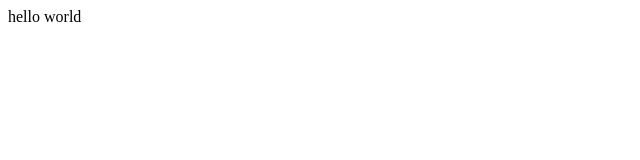
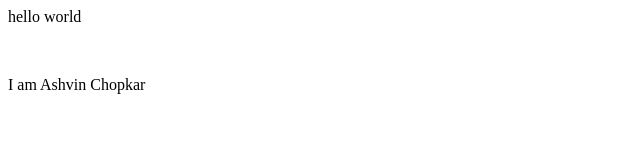
Before and after one commit to Ashvin-chopkar/First-Repository, a plain HTML site: page index.html in a window 1280 px wide. Shown: the whole page, without its empty margins (0-640 px from the left). Drawn offline with Linux system fonts and the light colour scheme.

Commit message:
add new paragraph

```diff
--- a/index.html
+++ b/index.html
@@ -1 +1,3 @@
 <p>hello world</p>
+<br>
+<p>I am Ashvin Chopkar</p>
```
